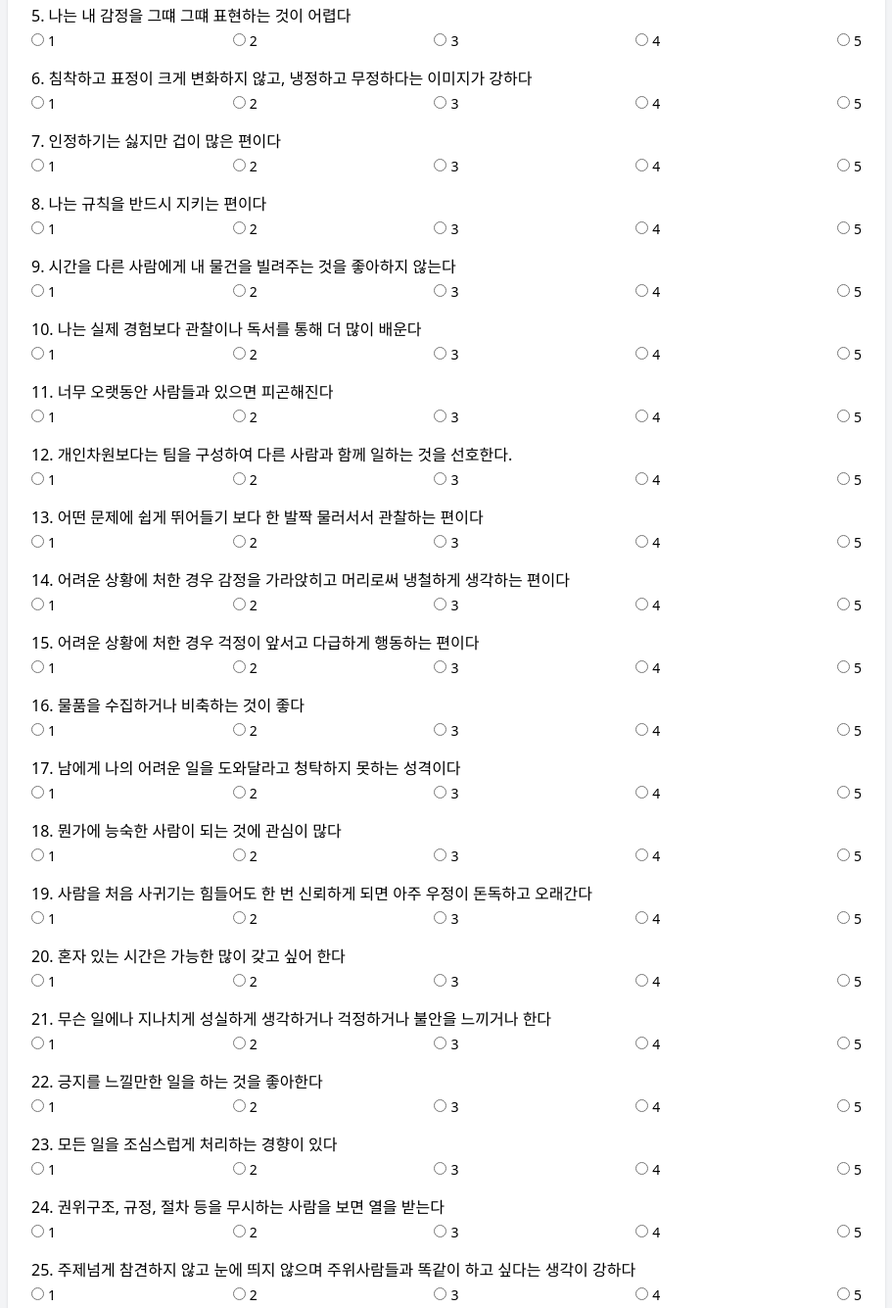
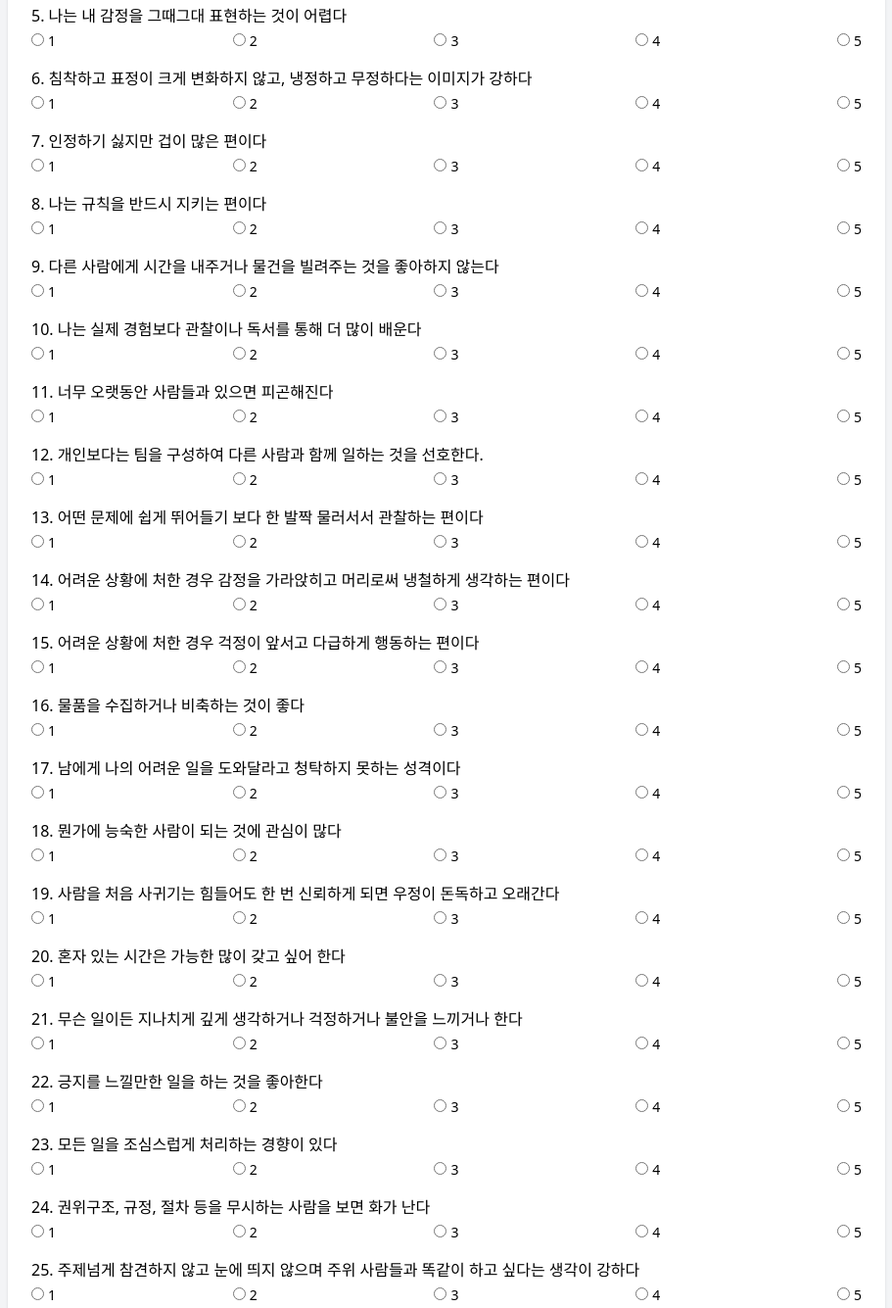
Before and after one commit to Bestilllee/CCI, a plain HTML site: page index.html in a window 1280 px wide. Shown: the part 336-1671 px from the top of the page at 98% size, without its empty margins (184-1095 px from the left). Drawn offline with nearby package versions, Linux system fonts and the light colour scheme.

Commit message:
index.html

```diff
--- a/index.html
+++ b/index.html
@@ -3,7 +3,8 @@
 <head>
   <meta charset="UTF-8" />
   <meta name="viewport" content="width=device-width, initial-scale=1.0"/>
-  <title>CCI 성격유형 검사</title>
+  <title>CCI 성격유형 검사
+  ※ 아래 문항에 자신과 가까운 정도를 1(전혀 아니다)~5(매우 그렇다)로 답변해 주세요. </title>
   <script src="https://cdn.tailwindcss.com"></script>
   <script>
   const questions = [
@@ -11,33 +12,33 @@
   { name: "q5", text: "친구들에게 충실하고 의리가 있다", type: "C", ei: "E" },
   { name: "q6", text: "다른 사람 앞에서 밝게 행동하거나 붙임성 있게 행동하는 것은 자연스런 느낌이 들지 않는다", type: "C", ei: "I" },
   { name: "q10", text: "실패에 대한 두려움이 많은 편이다", type: "C", ei: null },
-  { name: "q17", text: "나는 내 감정을 그떄 그떄 표현하는 것이 어렵다", type: "C", ei: "I" },
+  { name: "q17", text: "나는 내 감정을 그때그대 표현하는 것이 어렵다", type: "C", ei: "I" },
   { name: "q21", text: "침착하고 표정이 크게 변화하지 않고, 냉정하고 무정하다는 이미지가 강하다", type: "C", ei: "I" },
-  { name: "q26", text: "인정하기는 싫지만 겁이 많은 편이다", type: "C", ei: null },
+  { name: "q26", text: "인정하기 싫지만 겁이 많은 편이다", type: "C", ei: null },
   { name: "q31", text: "나는 규칙을 반드시 지키는 편이다", type: "C", ei: "E" },
-  { name: "q35", text: "시간을 다른 사람에게 내 물건을 빌려주는 것을 좋아하지 않는다", type: "C", ei: "I" },
+  { name: "q35", text: "다른 사람에게 시간을 내주거나 물건을 빌려주는 것을 좋아하지 않는다", type: "C", ei: "I" },
   { name: "q37", text: "나는 실제 경험보다 관찰이나 독서를 통해 더 많이 배운다", type: "C", ei: "I" },
   { name: "q56", text: "너무 오랫동안 사람들과 있으면 피곤해진다", type: "C", ei: "I" },
-  { name: "q61", text: "개인차원보다는 팀을 구성하여 다른 사람과 함께 일하는 것을 선호한다.", type: "C", ei: "E" },
+  { name: "q61", text: "개인보다는 팀을 구성하여 다른 사람과 함께 일하는 것을 선호한다.", type: "C", ei: "E" },
   { name: "q65", text: "어떤 문제에 쉽게 뛰어들기 보다 한 발짝 물러서서 관찰하는 편이다", type: "C", ei: "I" },
   { name: "q74", text: "어려운 상황에 처한 경우 감정을 가라앉히고 머리로써 냉철하게 생각하는 편이다", type: "C", ei: "I" },
   { name: "q77", text: "어려운 상황에 처한 경우 걱정이 앞서고 다급하게 행동하는 편이다", type: "C", ei: "E" },
   { name: "q81", text: "물품을 수집하거나 비축하는 것이 좋다", type: "C", ei: "I" },
   { name: "q88", text: "남에게 나의 어려운 일을 도와달라고 청탁하지 못하는 성격이다", type: "C", ei: "I" },
   { name: "q91", text: "뭔가에 능숙한 사람이 되는 것에 관심이 많다", type: "C", ei: null },
-  { name: "q106", text: "사람을 처음 사귀기는 힘들어도 한 번 신뢰하게 되면 아주 우정이 돈독하고 오래간다", type: "C", ei: "E" },
+  { name: "q106", text: "사람을 처음 사귀기는 힘들어도 한 번 신뢰하게 되면 우정이 돈독하고 오래간다", type: "C", ei: "E" },
   { name: "q109", text: "혼자 있는 시간은 가능한 많이 갖고 싶어 한다", type: "C", ei: "I" },
-  { name: "q112", text: "무슨 일에나 지나치게 성실하게 생각하거나 걱정하거나 불안을 느끼거나 한다", type: "C", ei: "E" },
+  { name: "q112", text: "무슨 일이든 지나치게 깊게 생각하거나 걱정하거나 불안을 느끼거나 한다", type: "C", ei: "E" },
   { name: "q118", text: "긍지를 느낄만한 일을 하는 것을 좋아한다", type: "C", ei: "I" },
   { name: "q119", text: "모든 일을 조심스럽게 처리하는 경향이 있다", type: "C", ei: "E" },
-  { name: "q122", text: "권위구조, 규정, 절차 등을 무시하는 사람을 보면 열을 받는다", type: "C", ei: "E" },
-  { name: "q126", text: "주제넘게 참견하지 않고 눈에 띄지 않으며 주위사람들과 똑같이 하고 싶다는 생각이 강하다", type: "C", ei: "E" },
+  { name: "q122", text: "권위구조, 규정, 절차 등을 무시하는 사람을 보면 화가 난다", type: "C", ei: "E" },
+  { name: "q126", text: "주제넘게 참견하지 않고 눈에 띄지 않으며 주위 사람들과 똑같이 하고 싶다는 생각이 강하다", type: "C", ei: "E" },
   { name: "q132", text: "나는 지식이 풍부하고 지적인 편이다", type: "C", ei: "I" },
   { name: "q134", text: "사람들이 많이 모이는 모임을 싫어한다", type: "C", ei: "I" },
   { name: "q145", text: "사람을 사귈 때, 신뢰할 수 있는가를 오랫동안 관찰한 뒤 가까워지는 편이다", type: "C", ei: "E" },
   { name: "q151", text: "어떤 문제에 직면했을 때 너무 초조하고 불안해하는 때가 가끔 있다", type: "C", ei: "E" },
   { name: "q153", text: "짜여진 지침과 틀에 잘 적응한다", type: "C", ei: "E" },
-  { name: "q2", text: "낙천적이라기보다는 좀 부정적으로 바라보는 편이다", type: "A", ei: "I" },
+  { name: "q2", text: "낙천적이기보다는 좀 부정적으로 바라보는 편이다", type: "A", ei: "I" },
   { name: "q13", text: "감정이 일지만 그것을 말로 잘 표현하지를 못한다", type: "A", ei: "I" },
   { name: "q23", text: "나는 내게 소중한 사람들을 도와주려고 애를 쓴다", type: "A", ei: "E" },
   { name: "q28", text: "나는 우울하고 슬픈 기분을 자주 느끼고, 그것에 잘 빠져있곤 한다", type: "A", ei: "E" },
@@ -47,7 +48,7 @@
   { name: "q75", text: "나는 많은 사람들이 모여있는 곳에서 종종 고립되어 외로움을 느낀다", type: "A", ei: "E" },
   { name: "q79", text: "이해받는 것은 나에게 매우 중요하다", type: "A", ei: "E" },
   { name: "q83", text: "굳이 사람들을 만나고자 잘 찾아 나서지 않는다", type: "A", ei: "I" },
-  { name: "q89", text: "머리를 써서 깊게 생각한다기 보다는 직관적으로 판단한다", type: "A", ei: null },
+  { name: "q89", text: "머리를 써서 분석적으로 생각하기 보다는 직관적으로 판단한다", type: "A", ei: null },
   { name: "q93", text: "나는 매우 창의적이고 독창적이다", type: "A", ei: null },
   { name: "q105", text: "나는 주로 감성적인 말을 잘 할 수 있다", type: "A", ei: "E" },
   { name: "q121", text: "감정에 따라 사람들을 대해서 변덕을 잘 부리는 편이다", type: "A", ei: "I" },
@@ -148,7 +149,7 @@
   { name: "q146", text: "어떤 복잡한 일이 생기면 신경을 다른 일로 돌려 내 마음의 평화를 깨지 않으려 한다", type: "W", ei: "E" },
   { name: "q158", text: "사람들에게 주로 평화롭게 보이지만 나는 종종 속으로 불안감을 느낀다", type: "W", ei: "E" },
   { name: "q169", text: "팀으로 일하는 것보다 혼자 일하는 것을 좋아한다", type: "W", ei: "I" },
-  { name: "q176", text: "정말 해야 할 중요한 일이 있는데도 별로 중요하지도 않은 일을 하는 편이다", type: "W", ei: "E" },
+  { name: "q176", text: "정말 해야 할 중요한 일이 있는데도 미뤄두고 별로 중요하지 않은 일을 하는 편이다", type: "W", ei: "E" },
   { name: "q184", text: "내가 가르쳐준대로 잘 따르지 않는 사람을 보면 화가 난다", type: "W", ei: "I" },
   { name: "q186", text: "나는 세상을 더 나은 곳으로 만들고 싶은 마음이 있다", type: "W", ei: "I" },
   { name: "q190", text: "내 주장을 그렇게 강하게 내세우는 편이 아니다", type: "W", ei: "E" },
```
